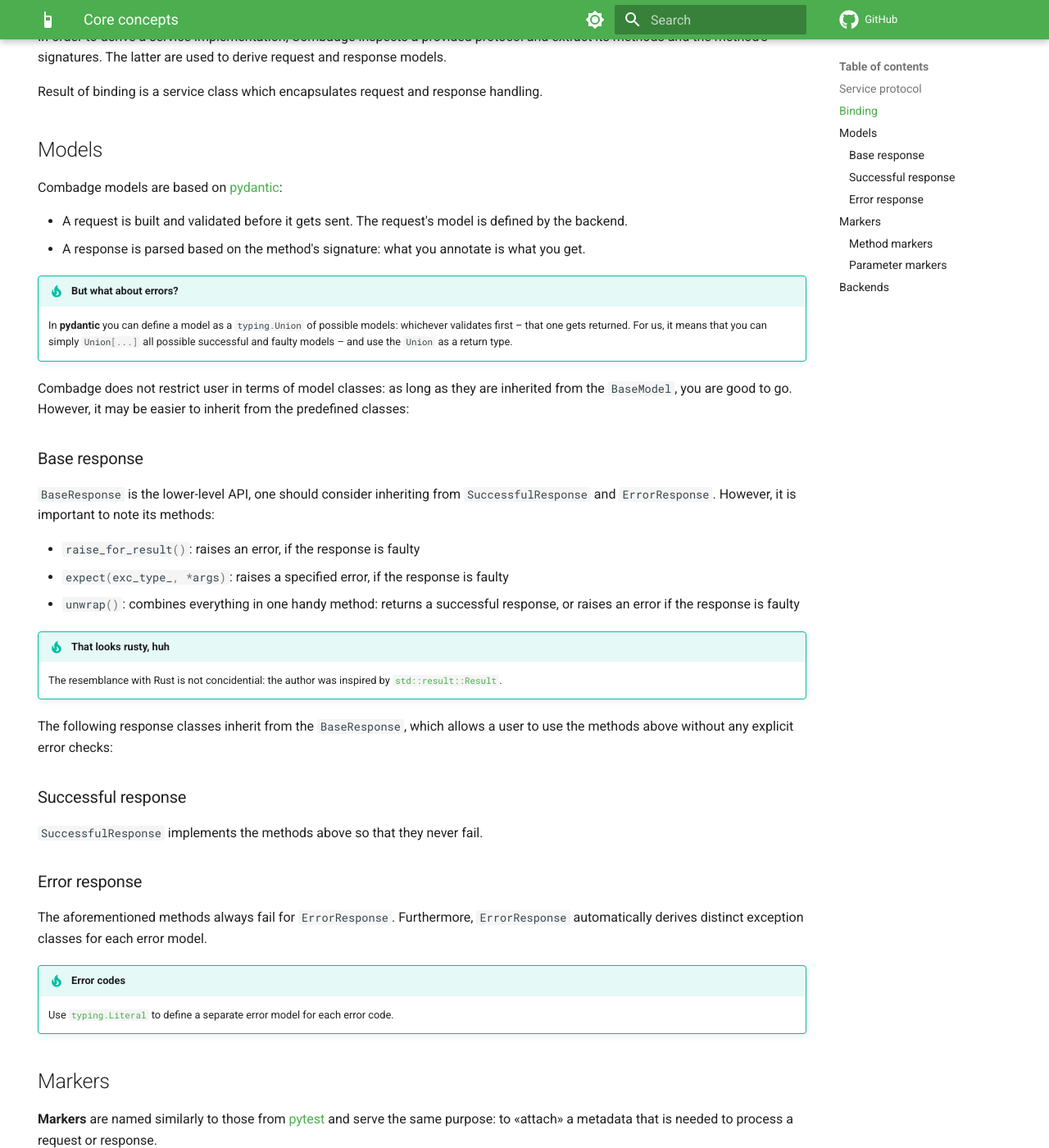
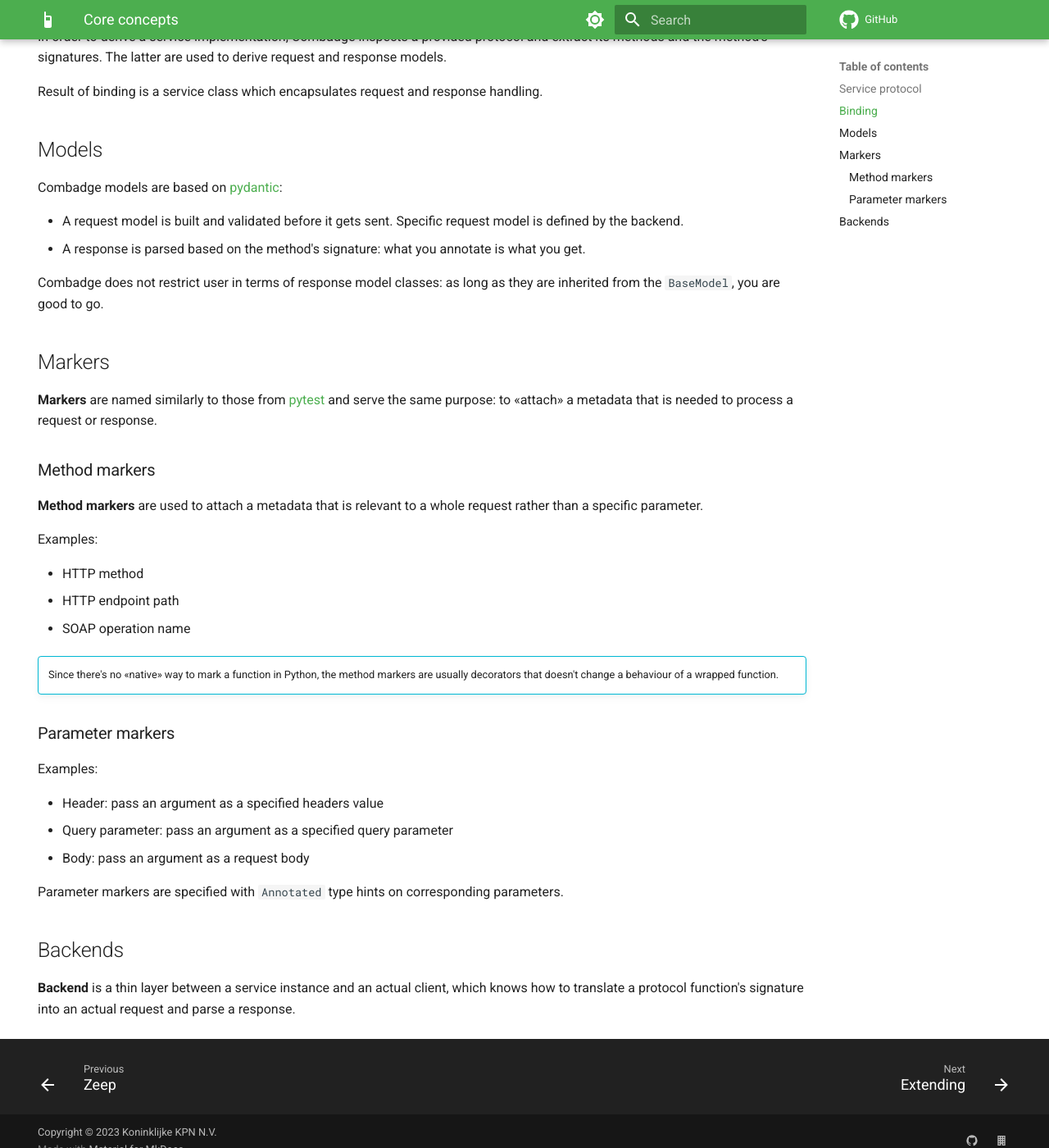
Before and after one commit to kpn/combadge, an MkDocs documentation site: the page built from docs/core-concepts.md, in a window 1280 px wide and 1400 px high, scrolled down 606 px. Shown: the whole window at 82% size. Built offline with MkDocs 1.6.1 and Material for MkDocs 9.7.7, drawn with Linux system fonts in a browser that asks for light colours; comment, search, counter and statistics services are not loaded.

```diff
--- a/docs/core-concepts.md
+++ b/docs/core-concepts.md
@@ -25,40 +25,10 @@
 
 Combadge models are based on [pydantic](https://docs.pydantic.dev/):
 
-- A request is built and validated before it gets sent. The request's model is defined by the backend.
+- A request model is built and validated before it gets sent. Specific request model is defined by the backend.
 - A response is parsed based on the method's signature: what you annotate is what you get.
 
-!!! tip "But what about errors?"
-
-    In **pydantic** you can define a model as a `#!python typing.Union` of possible models: whichever validates first – that one gets returned. For us, it means that you can simply `#!python Union[...]` all possible successful and faulty models – and use the `#!python Union` as a return type.
-
-Combadge does not restrict user in terms of model classes: as long as they are inherited from the `#!python BaseModel`, you are good to go. However, it may be easier to inherit from the predefined classes:
-
-### Base response
-
-`#!python BaseResponse` is the lower-level API, one should consider inheriting from `#!python SuccessfulResponse` and `#!python ErrorResponse`. However, it is important to note its methods:
-
-- `#!python raise_for_result()`: raises an error, if the response is faulty
-- `#!python expect(exc_type_, *args)`: raises a specified error, if the response is faulty
-- `#!python unwrap()`: combines everything in one handy method: returns a successful response, or raises an error if the response is faulty
-
-!!! tip "That looks rusty, huh"
-
-    The resemblance with Rust is not concidential: the author was inspired by [`std::result::Result`](https://doc.rust-lang.org/std/result/enum.Result.html).
-
-The following response classes inherit from the `#!python BaseResponse`, which allows a user to use the methods above without any explicit error checks:
-
-### Successful response
-
-`#!python SuccessfulResponse` implements the methods above so that they never fail.
-
-### Error response
-
-The aforementioned methods always fail for `#!python ErrorResponse`. Furthermore, `#!python ErrorResponse` automatically derives distinct exception classes for each error model.
-
-!!! tip "Error codes"
-
-    Use [`typing.Literal`](https://docs.python.org/3/library/typing.html#typing.Literal) to define a separate error model for each error code.
+Combadge does not restrict user in terms of response model classes: as long as they are inherited from the `#!python BaseModel`, you are good to go.
 
 ## Markers
 
--- a/mkdocs.yml
+++ b/mkdocs.yml
@@ -4,7 +4,8 @@
 
 nav:
   - index.md
-  - getting-started.md
+  - Getting started:
+      - getting-started/handling-errors.md
   - Support:
       - support/core.md
       - support/pydantic.md
@@ -74,7 +75,6 @@
 markdown_extensions:
   - admonition
   - attr_list
-  - pymdownx.details
   - pymdownx.emoji:
       emoji_index: !!python/name:materialx.emoji.twemoji
       emoji_generator: !!python/name:materialx.emoji.to_svg
```
Also changed, not shown: docs/getting-started.md (deleted, +0 -8 lines), docs/getting-started/handling-errors.md (added, +31 -0 lines), 3 other files.
